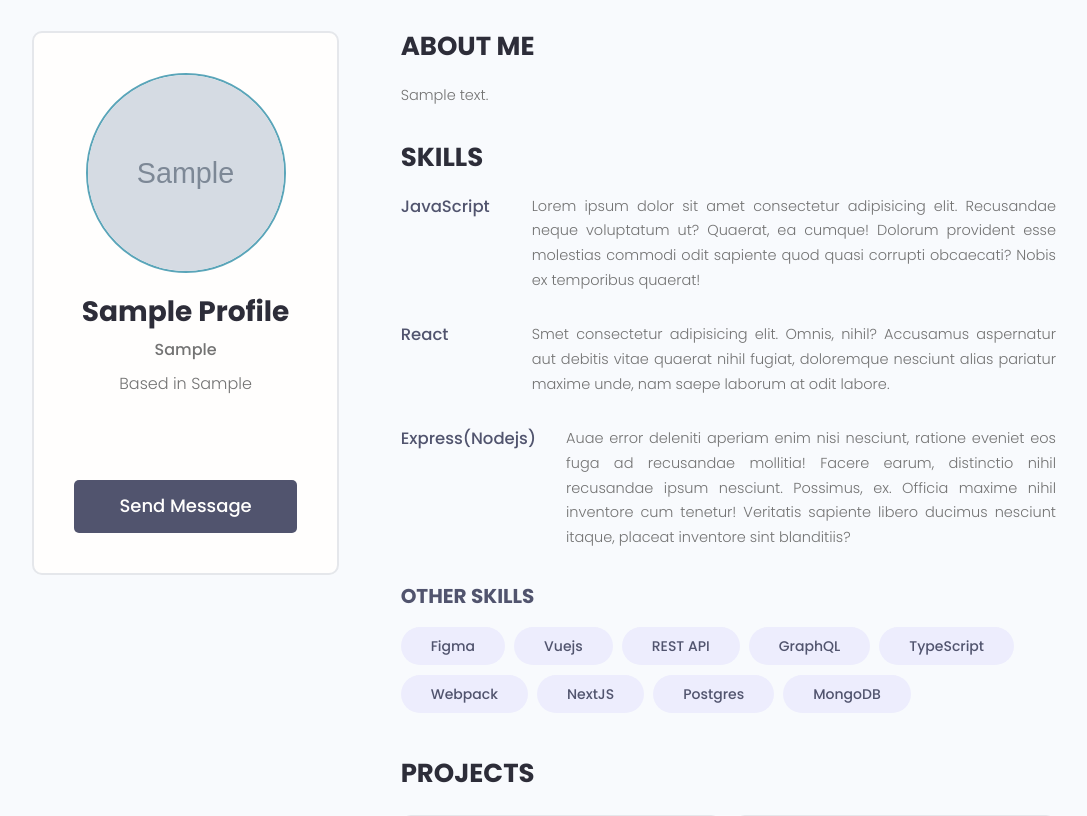
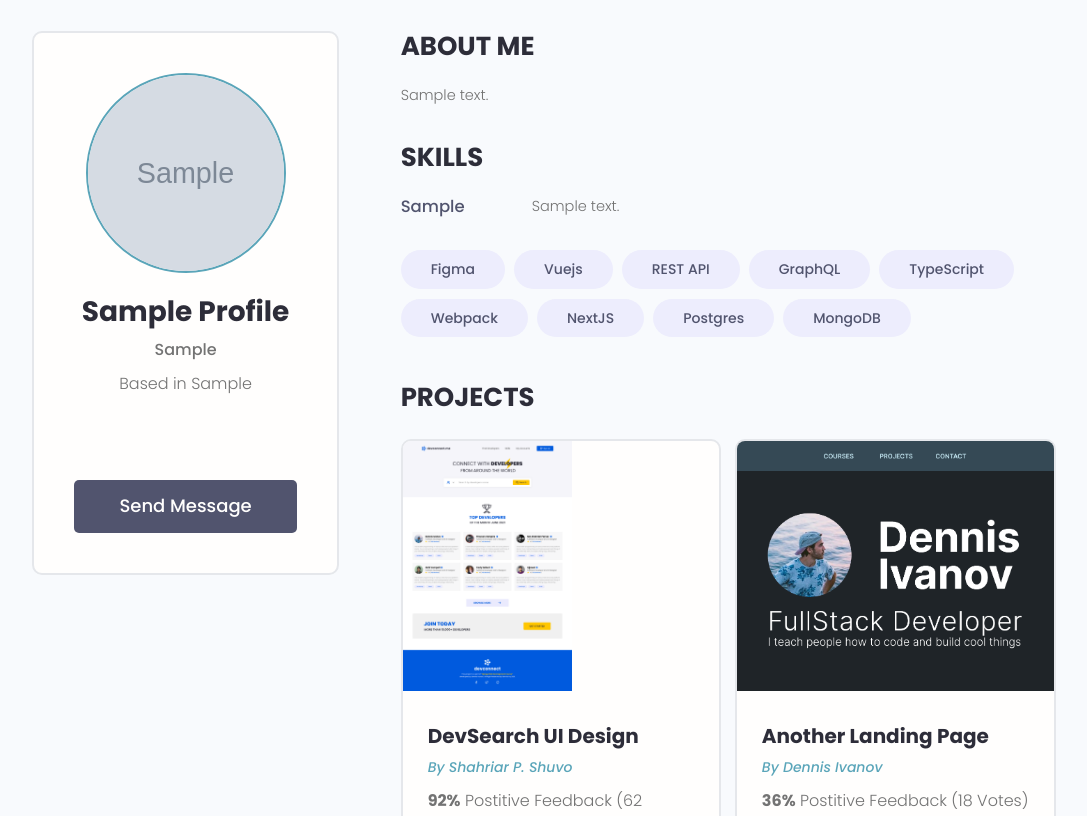
Before and after one commit to gurnitha/django-torang-bisa-apa, a Django app: page /profile-detail/00000000-0000-0000-0000-000000000001/ in a window 1280 px wide. Shown: the part 143-959 px from the top of the page, without its empty margins (96-1183 px from the left). Run offline with Django 3.2, Linux system fonts and the light colour scheme; tables that the repository leaves empty hold one stand-in row (values such as "Sample post"); grey boxes marked "Sample" are stand-in pictures; some libraries are stand-ins or nearby versions.

Commit message:
14.4 PROFILE_SINGLE - Display data skill yg memiliki deskripsi

```diff
--- a/apps/profiles/models.py
+++ b/apps/profiles/models.py
@@ -118,6 +118,10 @@ class Skill(models.Model):
 		blank=False,
 		null=False,
 		help_text='Misal: PHP. Field ini boleh dikosongkan.')
+    description = models.TextField(
+    	blank=True,
+    	null=True,
+		help_text='Field ini boleh dikosongkan.')
     created = models.DateTimeField(
 		auto_now_add=True,
 		help_text='Field untuk tanggal dibuat.')
--- a/apps/profiles/templates/profiles/profile_detail.html
+++ b/apps/profiles/templates/profiles/profile_detail.html
@@ -83,33 +83,16 @@
                     <div class="devInfo">
                         <h3 class="devInfo__title">Skills</h3>
                         <div class="devInfo__skills">
+
+                            {% for topSkill in topSkills %}
                             <!-- Skill with description -->
                             <div class="devSkill">
-                                <h4 class="devSkill__title">JavaScript</h4>
-                                <p class="devSkill__info">
-                                    Lorem ipsum dolor sit amet consectetur adipisicing elit. Recusandae neque voluptatum ut? Quaerat, ea
-                                    cumque! Dolorum provident esse molestias commodi odit sapiente quod quasi corrupti obcaecati? Nobis
-                                    ex temporibus quaerat!
-                                </p>
+                                <h4 class="devSkill__title">{{topSkill.skill}}</h4>
+                                <p class="devSkill__info">{{topSkill.description}}</p>
                             </div>
                             <!-- Skill with description -->
-                            <div class="devSkill">
-                                <h4 class="devSkill__title">React</h4>
-                                <p class="devSkill__info">
-                                    Smet consectetur adipisicing elit. Omnis, nihil? Accusamus aspernatur aut debitis vitae quaerat
-                                    nihil fugiat, doloremque nesciunt alias pariatur maxime unde, nam saepe laborum at odit labore.
-                                </p>
-                            </div>
-                            <div class="devSkill">
-                                <h4 class="devSkill__title">Express(Nodejs)</h4>
-                                <p class="devSkill__info">
-                                    Auae error deleniti aperiam enim nisi nesciunt, ratione eveniet eos fuga ad recusandae mollitia!
-                                    Facere earum, distinctio nihil recusandae ipsum nesciunt. Possimus, ex. Officia maxime nihil
-                                    inventore cum tenetur! Veritatis sapiente libero ducimus nesciunt itaque, placeat inventore sint
-                                    blanditiis?
-                                </p>
-                            </div>
-                            <h3 class="devInfo__subtitle">Other Skills</h3>
+                            {% endfor %}
+
                             <!-- Skill without description -->
                             <div class="devInfo__otherSkills">
                                 <span class="tag tag--pill tag--sub tag--lg">
--- a/apps/profiles/views.py
+++ b/apps/profiles/views.py
@@ -22,10 +22,19 @@ def profile_list(request):
 
 # profile_detail view
 def profile_detail(request, pk):
+
+	# Page title
 	page_title = 'Profile Detail'
+
+	# Profile by id
 	profile = Profile.objects.get(id=pk)
+
+	# Skill yg memiliki deskripsi
+	topSkills = profile.skill_set.exclude(description__exact="")
+
 	context = {
 		'title':page_title,
-		'profile':profile
+		'profile':profile,
+		'topSkills':topSkills
 	}
 	return render(request, 'profiles/profile_detail.html', context)
```
Also changed, not shown: README.md, apps/profiles/migrations/0005_skill_description.py (added).
